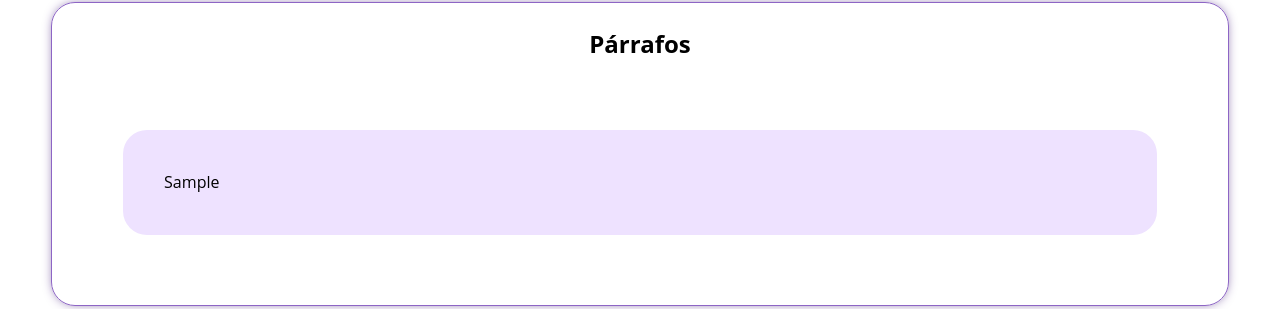
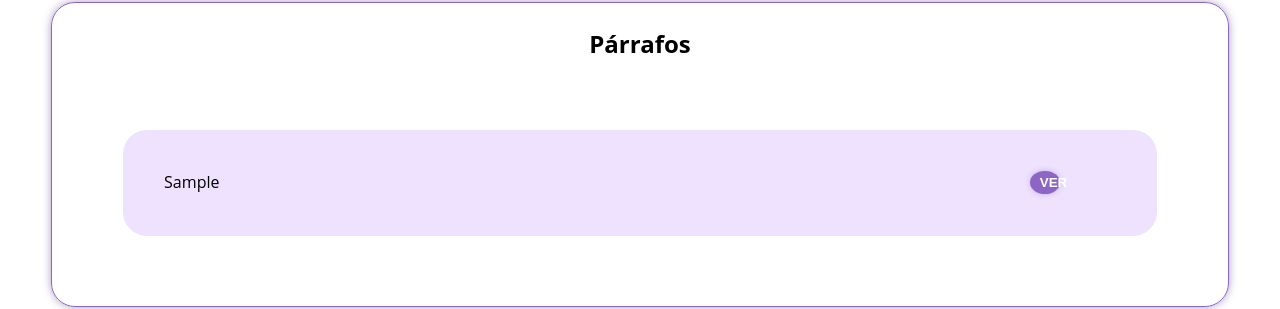
Before and after one commit to achique-luisdan/web-media-reports, a Next.js app: page / in a window 1280 px wide. Both pictures are taken after typing "Sample" into the empty fields and a click on the button "AGREGAR". Shown: the part 347-656 px from the top of the page. Built offline with nearby package versions, Linux system fonts and the light colour scheme.

Commit message:
feat: :sparkles: genera imágenes svg de los párrafos del reporte

```diff
--- a/package.json
+++ b/package.json
@@ -10,6 +10,7 @@
     "prepare": "husky install"
   },
   "dependencies": {
+    "@svgdotjs/svg.js": "^3.1.2",
     "@types/node": "18.15.0",
     "@types/react": "18.0.28",
     "@types/react-dom": "18.0.11",
--- /dev/null
+++ b/src/app/components/image-paragraph.tsx
@@ -0,0 +1,31 @@
+import { SVG, extend as SVGextend, Element as SVGElement } from '@svgdotjs/svg.js'
+import { useState } from 'react';
+
+import { ParagraphProps } from '../models/props';
+
+export function ImageParagraph ({paragraph, show}: ParagraphProps): JSX.Element {
+  const [isShow, setIsShow]  = useState<boolean>(false);
+  function handleIsShow(): void {
+    setIsShow(!isShow);
+  }
+
+  function generateSVG (): void {
+    var draw = SVG().addTo('article').size(640, 360)
+    const lines: string [] = paragraph.resizeLines();
+    var text = draw.text(function(add) {
+      lines.forEach (line => {
+        add.tspan(line).newLine()
+      })
+    })
+    text.move(20,20).font({ fill: 'black', family: 'Arial', size: '20' })
+  }
+
+  if (show || isShow){
+    return <article id="modal" className='show modal-preview' onClick={generateSVG}>
+      <button onClick={handleIsShow}>x</button>
+    </article>
+  }
+  else {
+    return <button className='btn btn-icon' onClick={handleIsShow}>Ver</button>
+  }
+}
--- a/src/app/components/paragraphs.tsx
+++ b/src/app/components/paragraphs.tsx
@@ -1,4 +1,5 @@
 import { ParagraphsProps } from "../models/props";
+import { ImageParagraph } from "./image-paragraph";
 
 export function Paragraphs({paragraphs}: ParagraphsProps): JSX.Element {
   if (paragraphs.length > 0){
@@ -7,10 +8,16 @@ export function Paragraphs({paragraphs}: ParagraphsProps): JSX.Element {
           <ul className="paragraphs">
             {
                paragraphs.map ((paragraph) => (
-                <li key={paragraph.id} className="paragraph">{paragraph.text}</li>
+                <li key={paragraph.id} className="paragraph">
+                  <p>
+                    {paragraph.text}
+                  </p>
+                  <ImageParagraph paragraph={paragraph} show={false}></ImageParagraph>
+                </li>
                ))
             }
          </ul>
+
         </section>;
   }
   else {
--- a/src/app/globals.css
+++ b/src/app/globals.css
@@ -70,6 +70,9 @@ button.btn:hover {
 button.btn:active {
   opacity: 0.5;
 }
+button.btn-icon {
+  border-radius: 50%;
+}
 section.box-paragraphs {
   margin-top: 4%;
   border: var(--primary) solid 1px;
@@ -95,4 +98,65 @@ ul.paragraphs > li.paragraph {
   background-color: var(--surface);
   padding: 4%;
   border-radius: 24px;
+  display: flex;
+  flex-direction: row;
+  gap: 1%
 }
+ul.paragraphs > li.paragraph > p {
+  width: 90%;
+}
+ul.paragraphs > li.paragraph > button {
+  width: 10%;
+  min-width: 30px;
+  max-width: 30px;
+  max-height: 30px;
+}
+/* Modal */
+
+#modal {
+  visibility: hidden;
+  width: 90vw;
+  height: 90vh;
+  background-color: white;
+  text-align: center;
+  border-radius: 2px;
+  padding: 16px;
+  position: fixed;
+  z-index: 1;
+  bottom: 30px;
+  font-size: 17px;
+  box-shadow: 0px 0px 18px -4px var(--black);
+  border-radius: 24px;
+  overflow: auto;
+  left: 5vw;
+}
+
+#modal.show {
+  visibility: visible;
+  -webkit-animation: fadein 0.5s, fadeout 0.5s 2.5s;
+  animation: fadein 0.5s, fadeout 0.5s 2.5s;
+}
+
+#modal > svg {
+  width: 100%;
+}
+
+@-webkit-keyframes fadein {
+  from {bottom: 0; opacity: 0;}
+  to {bottom: 30px; opacity: 1;}
+}
+
+@keyframes fadein {
+  from {bottom: 0; opacity: 0;}
+  to {bottom: 30px; opacity: 1;}
+}
+
+@-webkit-keyframes fadeout {
+  from {bottom: 30px; opacity: 1;}
+  to {bottom: 0; opacity: 0;}
+}
+
+@keyframes fadeout {
+  from {bottom: 30px; opacity: 1;}
+  to {bottom: 0; opacity: 0;}
+}
--- a/src/app/models/paragraph.ts
+++ b/src/app/models/paragraph.ts
@@ -1,4 +1,26 @@
 export class Paragraph {
   id!: string;
   text!: string;
+
+  resizeLines(): string[] {
+    const resize: string [] = this.text.split(' ');
+    let newLines: string [] = [];
+    resize.forEach (line  => {
+      let indexBase = newLines.length -1;
+      if (indexBase < 0) {
+        indexBase = 0
+      }
+      try {
+        if (newLines[indexBase].split(' ').length <= 5){
+          newLines[indexBase] += ' ' + line;
+        } else {
+          newLines.push (line);
+        }
+      }
+      catch (e) {
+        newLines.push (line);
+      }
+    });
+    return newLines;
+  }
 }
--- a/src/app/models/props.ts
+++ b/src/app/models/props.ts
@@ -3,3 +3,8 @@ import { Paragraph } from "./paragraph";
 export class  ParagraphsProps {
   paragraphs: Paragraph[] = []
 }
+
+export class  ParagraphProps {
+  paragraph: Paragraph = new Paragraph();
+  show: boolean = false;
+}
```
Also changed, not shown: 1 other file (tests, documents, lock files or other folders).
